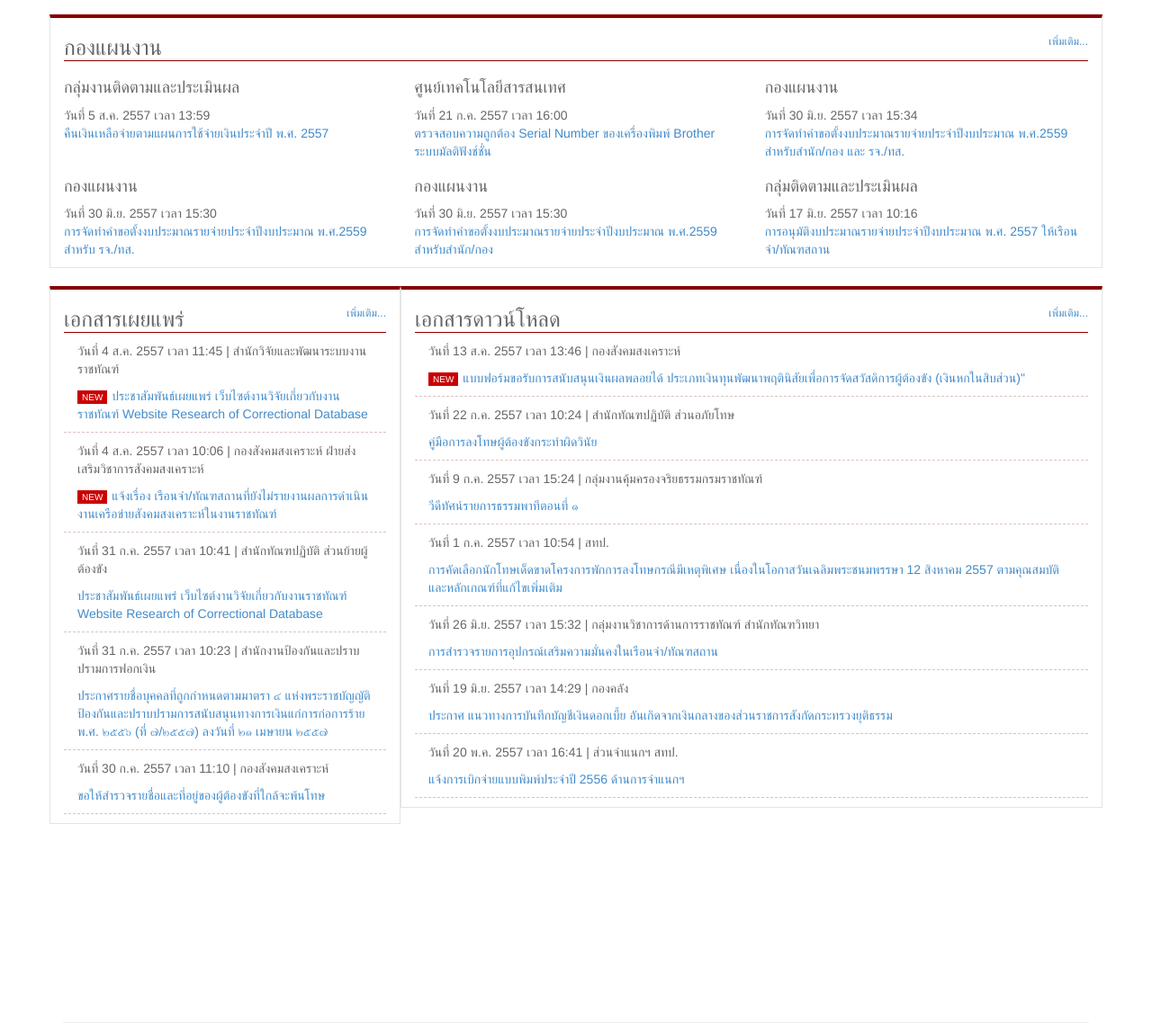
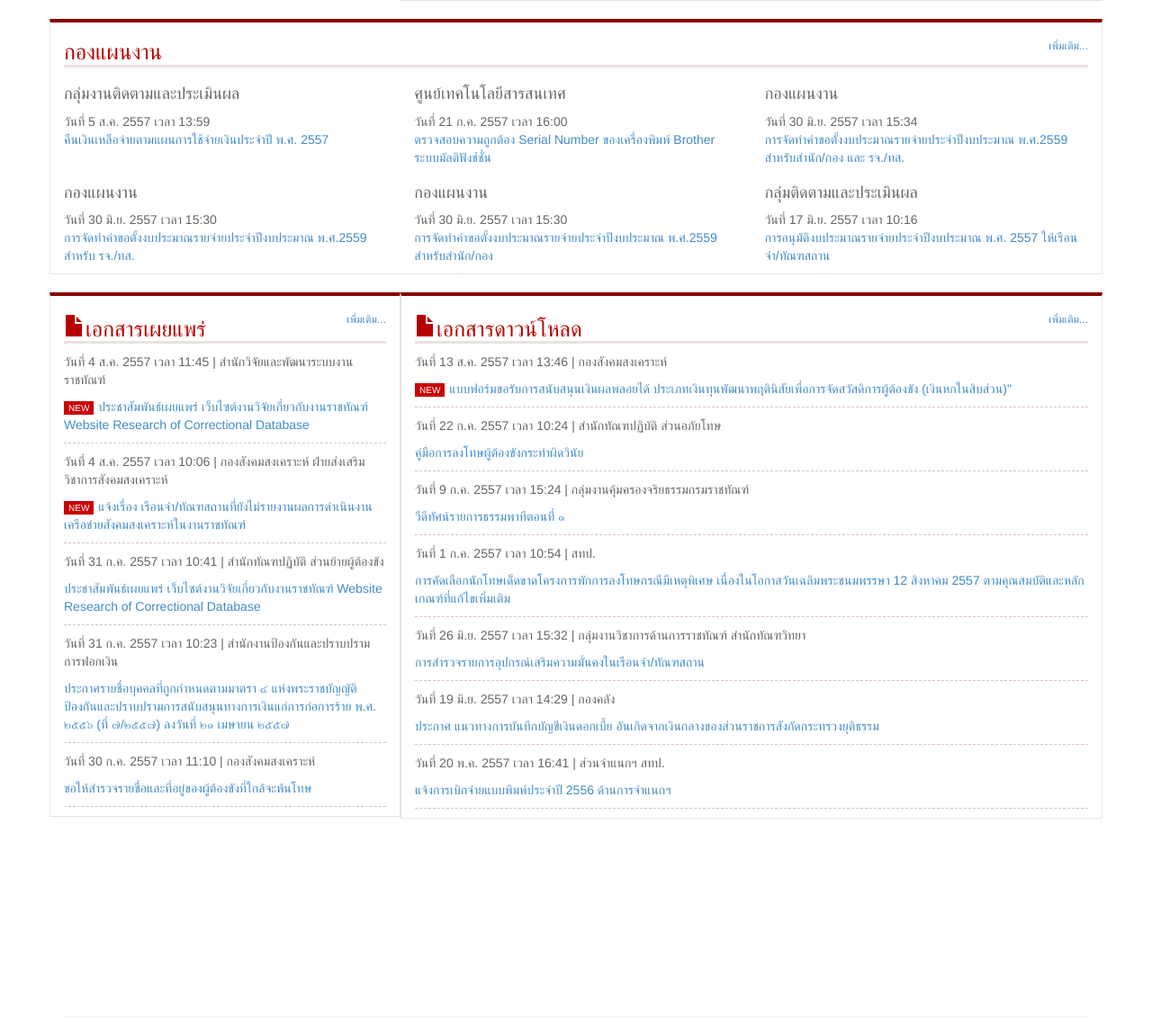
Before and after one commit to LuciferUltraM/correct.go.th, a PHP site: page / in a window 1280 px wide. Shown: the part 1639-2784 px from the top of the page at 90% size. Run offline with PHP 8.4, Linux system fonts and the light colour scheme; some libraries are stand-ins or nearby versions.

Commit message:
Add small icon to header

```diff
--- a/css/custom.css
+++ b/css/custom.css
@@ -29,7 +29,8 @@
 }
 
 .sidebar-inner h3 {
-	border-bottom: 1px solid #880000;
+    color: #b70000;
+	border-bottom: 3px solid  #eae1e1;
 }
 
 .link-more {
--- a/index.html
+++ b/index.html
@@ -202,8 +202,8 @@
  <div class="container">
 
    <div class="row">
-     <div class="hotnews sidebar-inner col-xs-12 col-md-4">
-      <h3>ข่าวด่วน<a class="link-more pull-right" href="#">เพิ่มเติม...</a></h3>
+     <div class="hotnews sidebar-inner col-xs-12 col-md-4 ">
+      <h3><span class="glyphicon glyphicon-fire">ข่าวด่วน</span><a class="link-more pull-right " href="#">เพิ่มเติม...</a></h3>
       <div class="underline-dashed-brown">
        <div class="views-field-created">6 ส.ค. 2557 เวลา 10:18</div>
        <p><span class="newbullet">NEW</span><a href="#">ประกาศกระทรวงยุติธรรม เรื่อง การคัดเลือกข้าราชการเพื่อเลื่อนขึ้นแต่งตั้งให้ดำรงตำแหน่งประเภทอำนวยการ ระดับสูง (ฝ่ายสรรหาฯ)</a></p>
@@ -235,7 +235,7 @@
    </div>
 
    <div class="annoucenews sidebar-inner col-xs-12 col-md-8">
-     <h3>ข่าวประกาศ</h3>
+     <h3><span class="glyphicon glyphicon-pushpin">ข่าวประกาศ</span></h3>
      <ul id="myTab" class="nav nav-tabs" role="tablist">
       <li class="active"><a href="#dep-information-announce" role="tab" data-toggle="tab">กองประชาสัมพันธ์</a></li>
       <li class=""><a href="#dep-information-job" role="tab" data-toggle="tab">สมัครงาน</a></li>
@@ -387,57 +387,57 @@
 
  <div class="row">
   <div class="doc-annouce sidebar-inner col-xs-12 col-md-4">
-    <h3>เอกสารเผยแพร่<a class="link-more pull-right" href="#">เพิ่มเติม...</a></h3>
+    <h3><span class="glyphicon glyphicon-file">เอกสารเผยแพร่</span><a class="link-more pull-right" href="#">เพิ่มเติม...</a></h3>
 
-    <div class="col-md-12 underline-dashed-brown">
+    <div class="underline-dashed-brown">
       <p>วันที่ 4 ส.ค. 2557 เวลา 11:45 | สำนักวิจัยและพัฒนาระบบงานราชทัณฑ์</p>
       <p><span class="newbullet">NEW</span><a href="#" >ประชาสัมพันธ์เผยแพร่ เว็บไซต์งานวิจัยเกี่ยวกับงานราชทัณฑ์ Website Research of Correctional Database</a></p>
     </div>
-    <div class="col-md-12 underline-dashed-brown">
+    <div class="underline-dashed-brown">
       <p>วันที่ 4 ส.ค. 2557 เวลา 10:06 | กองสังคมสงเคราะห์ ฝ่ายส่งเสริมวิชาการสังคมสงเคราะห์</p>
       <p><span class="newbullet">NEW</span><a href="#" >แจ้งเรื่อง เรือนจำ/ทัณฑสถานที่ยังไม่รายงานผลการดำเนินงานเครือข่ายสังคมสงเคราะห์ในงานราชทัณฑ์</a></p>
     </div>
-    <div class="col-md-12 underline-dashed-brown">
+    <div class="underline-dashed-brown">
       <p>วันที่ 31 ก.ค. 2557 เวลา 10:41 | สำนักทัณฑปฏิบัติ ส่วนย้ายผู้ต้องขัง</p>
       <p><a href="#" >ประชาสัมพันธ์เผยแพร่ เว็บไซต์งานวิจัยเกี่ยวกับงานราชทัณฑ์ Website Research of Correctional Database</a></p>
     </div>
-    <div class="col-md-12 underline-dashed-brown">
+    <div class="underline-dashed-brown">
       <p>วันที่ 31 ก.ค. 2557 เวลา 10:23 | สำนักงานป้องกันและปราบปรามการฟอกเงิน</p>
       <p><a href="#" >ประกาศรายชื่อบุคคลที่ถูกกำหนดตามมาตรา ๔ แห่งพระราชบัญญัติป้องกันและปราบปรามการสนับสนุนทางการเงินแก่การก่อการร้าย พ.ศ. ๒๕๕๖ (ที่ ๗/๒๕๕๗) ลงวันที่ ๒๑ เมษายน ๒๕๕๗</a></p>
     </div>
-    <div class="col-md-12 underline-dashed-brown">
+    <div class="underline-dashed-brown">
       <p>วันที่ 30 ก.ค. 2557 เวลา 11:10 | กองสังคมสงเคราะห์</p>
       <p><a href="#" >ขอให้สำรวจรายชื่อและที่อยู่ของผู้ต้องขังที่ใกล้จะพ้นโทษ</a></p>
     </div>
   </div>
 
   <div class="doc-downloads sidebar-inner col-xs-12 col-md-8">
-    <h3>เอกสารดาวน์โหลด<a class="link-more pull-right" href="#">เพิ่มเติม...</a></h3>
-    <div class="col-md-12 underline-dashed-brown ">
+    <h3><span class="glyphicon glyphicon-file">เอกสารดาวน์โหลด</span><a class="link-more pull-right" href="#">เพิ่มเติม...</a></h3>
+    <div class="underline-dashed-brown ">
      <p>วันที่ 13 ส.ค. 2557 เวลา 13:46 | กองสังคมสงเคราะห์</p>
      <p><span class="newbullet">NEW</span><a href="#" >แบบฟอร์มขอรับการสนับสนุนเงินผลพลอยได้ ประเภทเงินทุนพัฒนาพฤตินิสัยเพื่อการจัดสวัสดิการผู้ต้องขัง (เงินหกในสิบส่วน)"</a></p>
    </div>
-   <div class="col-md-12 underline-dashed-brown">
+   <div class="underline-dashed-brown">
      <p>วันที่ 22 ก.ค. 2557 เวลา 10:24 | สำนักทัณฑปฏิบัติ ส่วนอภัยโทษ</p>
      <p><a href="#" >คู่มือการลงโทษผู้ต้องขังกระทำผิดวินัย</a></p>
    </div>
-   <div class="col-md-12 underline-dashed-brown">
+   <div class="underline-dashed-brown">
      <p>วันที่ 9 ก.ค. 2557 เวลา 15:24 | กลุ่มงานคุ้มครองจริยธรรมกรมราชทัณฑ์</p>
      <p><a href="#" >วีดีทัศน์รายการธรรมพาทีตอนที่ ๑</a></p>
    </div>
-   <div class="col-md-12 underline-dashed-brown">
+   <div class="underline-dashed-brown">
      <p>วันที่ 1 ก.ค. 2557 เวลา 10:54 | สทป.</p>
      <p><a href="#" >การคัดเลือกนักโทษเด็ดขาดโครงการพักการลงโทษกรณีมีเหตุพิเศษ เนื่องในโอกาสวันเฉลิมพระชนมพรรษา 12 สิงหาคม 2557 ตามคุณสมบัติและหลักเกณฑ์ที่แก้ไขเพิ่มเติม</a></p>
    </div>
-   <div class="col-md-12 underline-dashed-brown">
+   <div class="underline-dashed-brown">
      <p>วันที่ 26 มิ.ย. 2557 เวลา 15:32 | กลุ่มงานวิชาการด้านการราชทัณฑ์ สำนักทัณฑวิทยา</p>
      <p><a href="#" >การสำรวจรายการอุปกรณ์เสริมความมั่นคงในเรือนจำ/ทัณฑสถาน</a></p>
    </div>
-   <div class="col-md-12 underline-dashed-brown">
+   <div class="underline-dashed-brown">
      <p>วันที่ 19 มิ.ย. 2557 เวลา 14:29 | กองคลัง</p>
      <p><a href="#" >ประกาศ แนวทางการบันทึกบัญชีเงินดอกเบี้ย อันเกิดจากเงินกลางของส่วนราชการสังกัดกระทรวงยุติธรรม</a></p>
    </div>
-   <div class="col-md-12 underline-dashed-brown">
+   <div class="underline-dashed-brown">
      <p>วันที่ 20 พ.ค. 2557 เวลา 16:41 | ส่วนจำแนกฯ สทป.</p>
      <p><a href="#" >แจ้งการเบิกจ่ายแบบพิมพ์ประจำปี 2556 ด้านการจำแนกฯ</a></p>
    </div>
```
